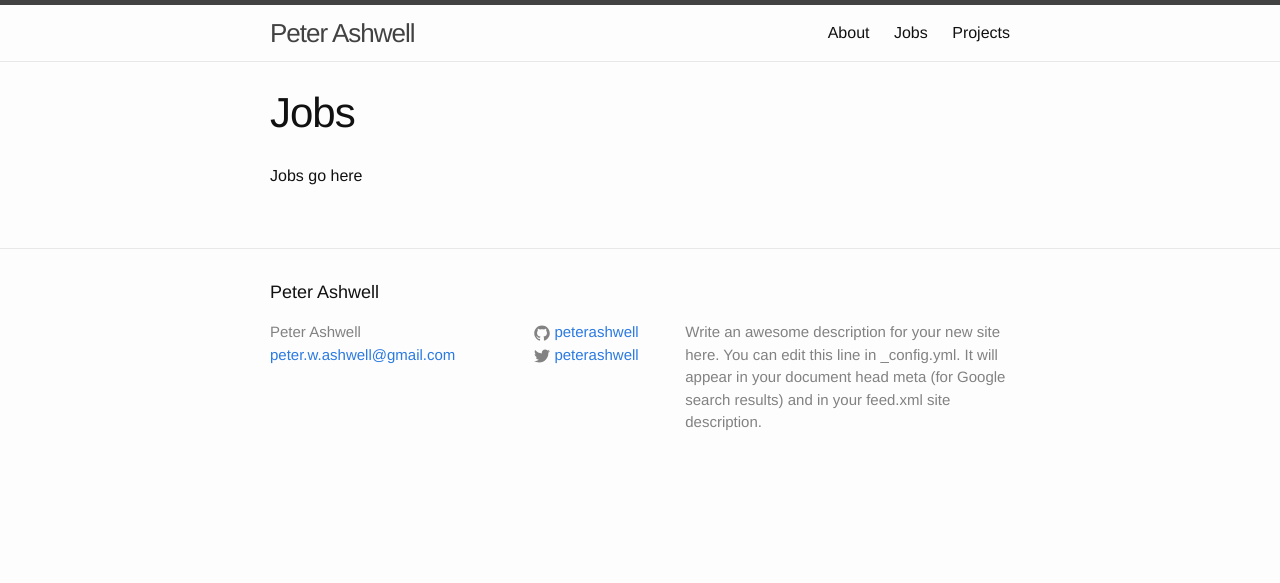
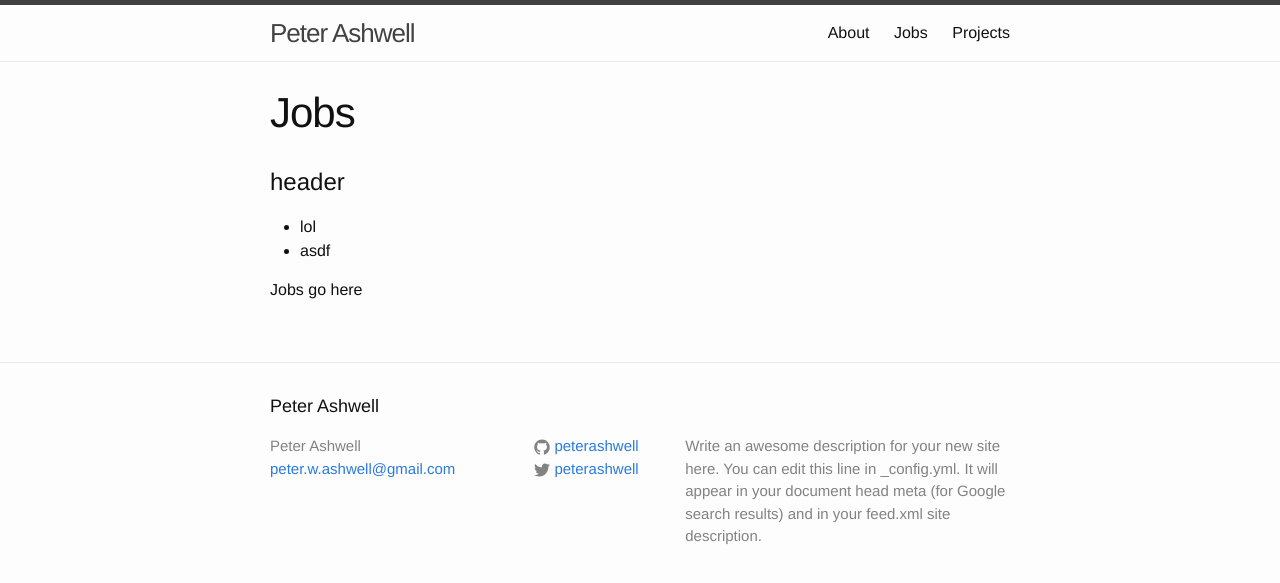
Before and after one commit to peterashwell/peterashwell.github.io, a Jekyll site: the page built from jobs.md, in a window 1280 px wide. Shown: the top 583 px of the page. Built offline with Jekyll 4.4.1, drawn with Linux system fonts in a browser that asks for light colours.

Commit message:
Testing out HTML in .md files

```diff
--- a/jobs.md
+++ b/jobs.md
@@ -4,4 +4,9 @@ title: Jobs
 permalink: /jobs/
 ---
 
+<h1>header</h1>
+<ul>
+	<li>lol</li>
+	<li>asdf</li>
+</ul>
 Jobs go here
```
